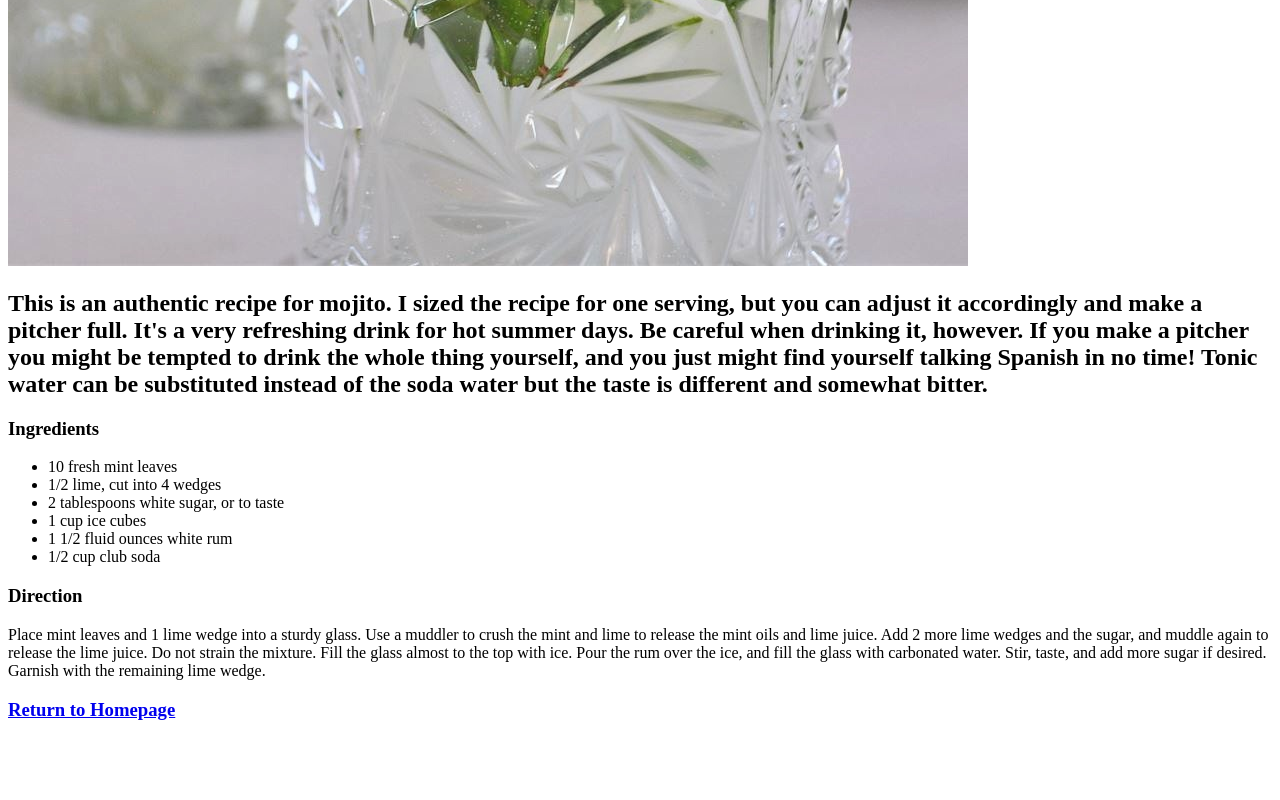
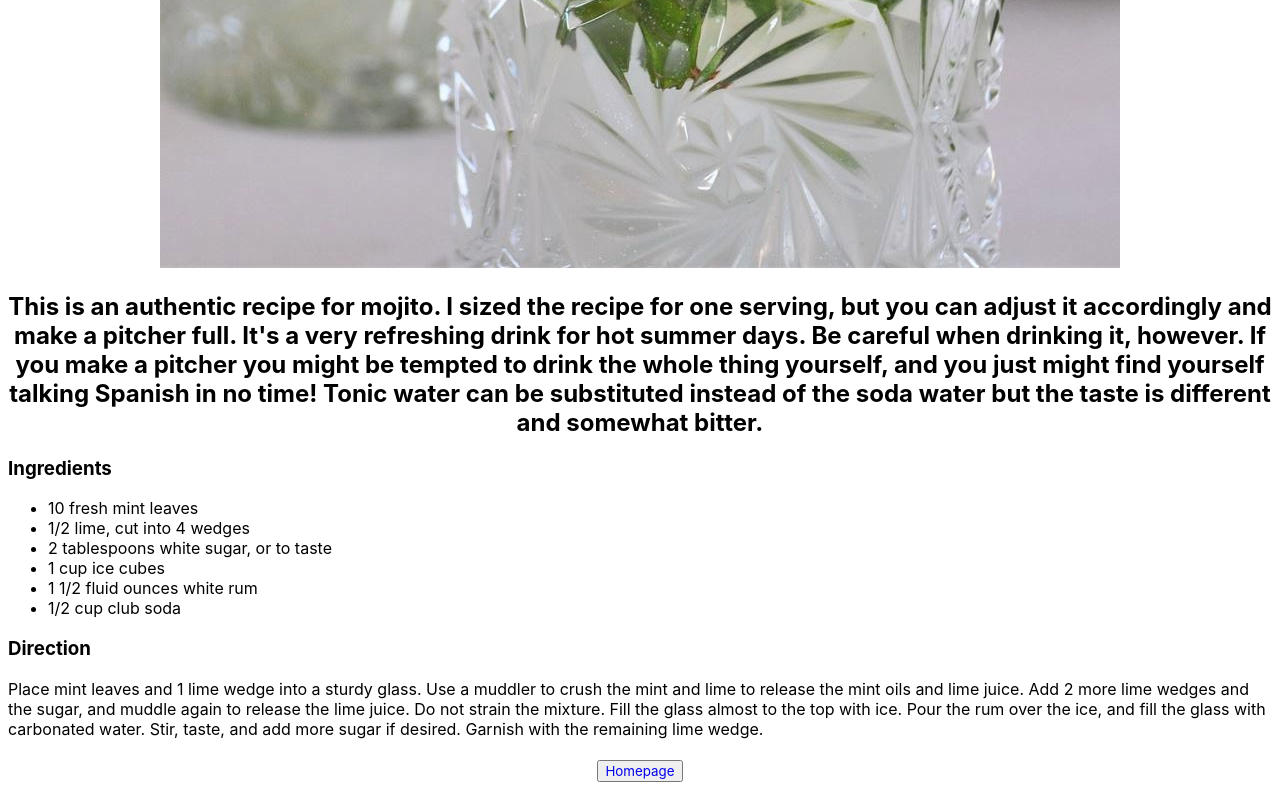
Before and after one commit to emeibech/odin-recipes, a plain HTML site: page recipes/authentic-mojito.html in a window 1280 px wide. Shown: the part 774-1574 px from the top of the page. Before the commit the page ends 1513 px from the top, so only its background shows below. Drawn offline with Linux system fonts and the light colour scheme.

Commit message:
Add buttons and change text alignments

```diff
--- a/recipes/authentic-mojito.html
+++ b/recipes/authentic-mojito.html
@@ -5,6 +5,7 @@
     <meta http-equiv="X-UA-Compatible" content="IE=edge">
     <meta name="viewport" content="width=device-width, initial-scale=1.0">
     <title>Authentic Mojito</title>
+    <link rel="stylesheet" href="../style.css">
 </head>
 <body>
     <h1>Authentic Mojito</h1>
@@ -21,6 +22,6 @@
     </ul>
     <h3>Direction</h3>
     <p>Place mint leaves and 1 lime wedge into a sturdy glass. Use a muddler to crush the mint and lime to release the mint oils and lime juice. Add 2 more lime wedges and the sugar, and muddle again to release the lime juice. Do not strain the mixture. Fill the glass almost to the top with ice. Pour the rum over the ice, and fill the glass with carbonated water. Stir, taste, and add more sugar if desired. Garnish with the remaining lime wedge.</p>
-    <h3><a href="../index.html">Return to Homepage</a></h3>
+    <h3 class="homepage"><button><a href="../index.html">Homepage</a></button></h3>
 </body>
 </html>
--- /dev/null
+++ b/style.css
@@ -0,0 +1,16 @@
+* {
+    font-family: -apple-system, BlinkMacSystemFont, 'Segoe UI', Roboto, Oxygen, Ubuntu, Cantarell, 'Open Sans', 'Helvetica Neue', sans-serif;
+    text-align: center;
+}
+h3,
+li,
+p {
+    text-align: left;
+}
+.homepage {
+    text-align: center;
+    text-decoration: none;
+}
+a:link, a:visited {
+        text-decoration: none;
+}
```
Also changed, not shown: index.html (+6 -3 lines), recipes/chocolate-crinkles.html (+2 -1 lines), recipes/chocolate-milkshake.html (+2 -1 lines).
